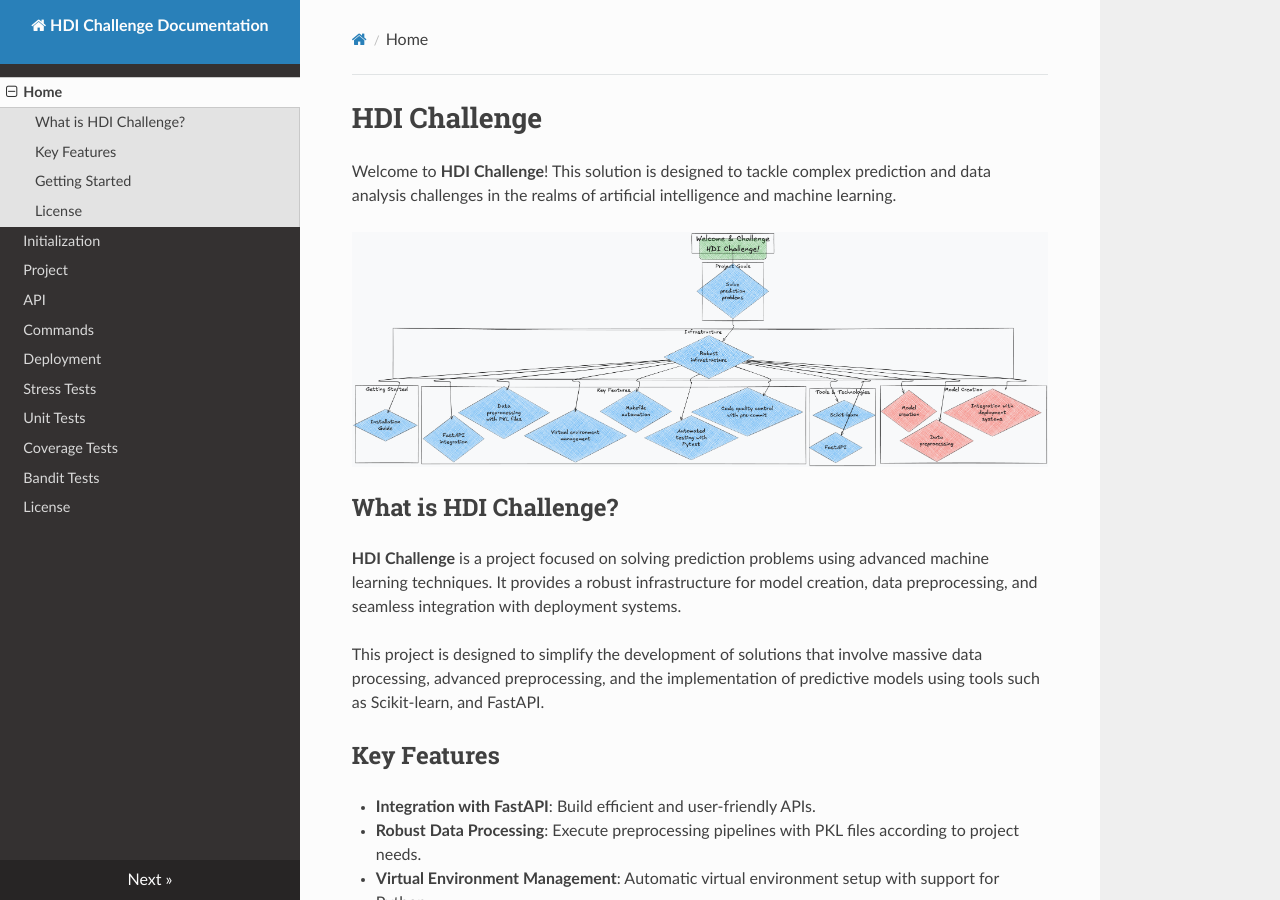
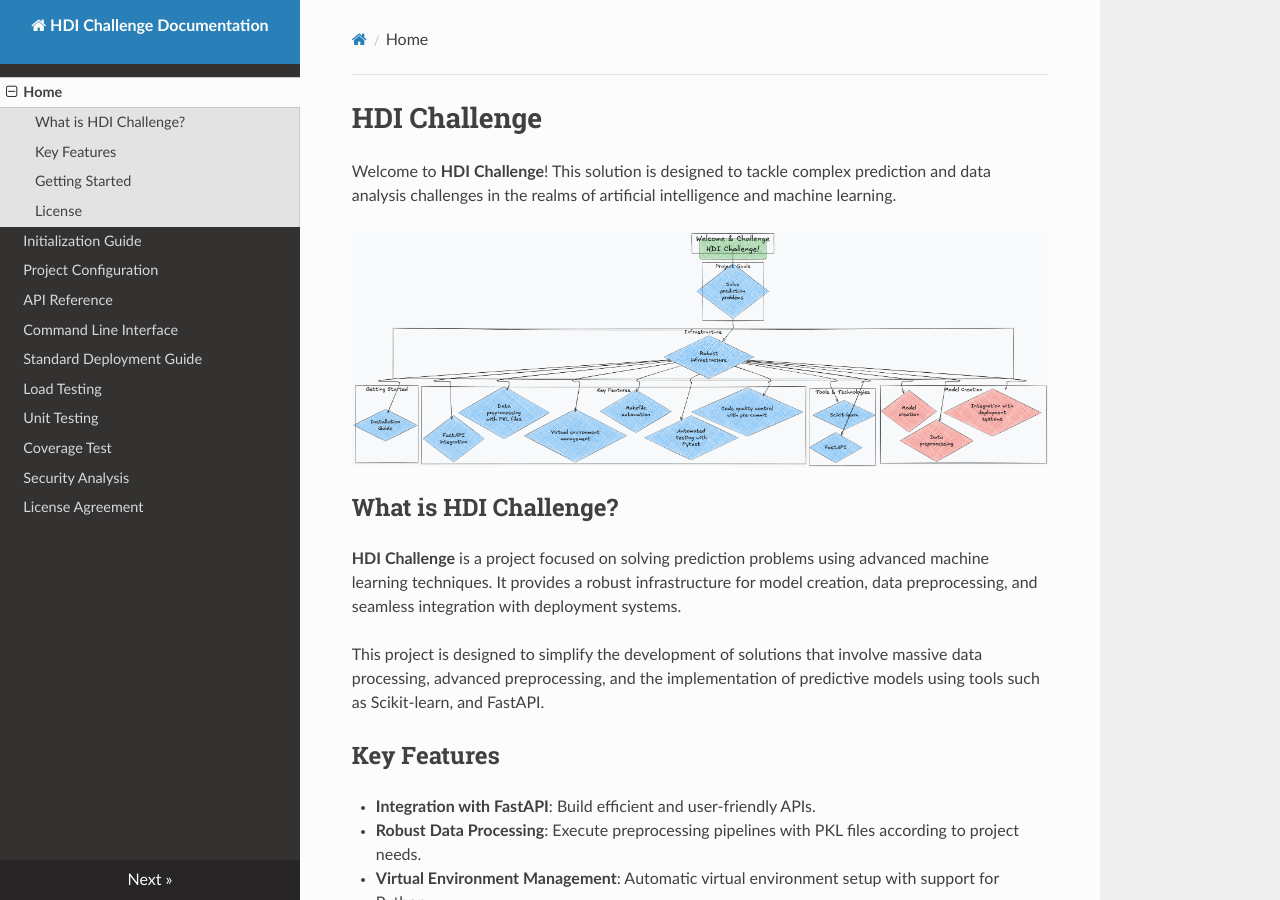
Before and after one commit to jarb29/hdi-reto, an MkDocs documentation site: the page built from docs/index.md, in a window 1280 px wide and 900 px high. Built offline with MkDocs 1.6.1, drawn with Linux system fonts in a browser that asks for light colours; nearby versions of some CDN libraries.

```diff
--- a/mkdocs.yml
+++ b/mkdocs.yml
@@ -2,16 +2,16 @@
 
 nav:
   - Home: index.md
-  - Initialization: initialization.md
-  - Project: configuration.md
-  - API: api.md
-  - Commands: commands.md
-  - Deployment: deploy.md
-  - Stress Tests: stress_test.md
-  - Unit Tests: unit_test.md
-  - Coverage Tests: coverage.md
-  - Bandit Tests: bandit.md
-  - License: licence.md
+  - Initialization Guide: initialization.md
+  - Project Configuration: configuration.md
+  - API Reference: api.md
+  - Command Line Interface: commands.md
+  - Standard Deployment Guide: deploy.md
+  - Load Testing: stress_test.md
+  - Unit Testing: unit_test.md
+  - Coverage Test: coverage.md
+  - Security Analysis: bandit.md
+  - License Agreement: licence.md
 
 plugins:
   - mkdocstrings
```
Also changed, not shown: README.md (+1 -1 lines), docs/configuration.md (+1 -1 lines).
